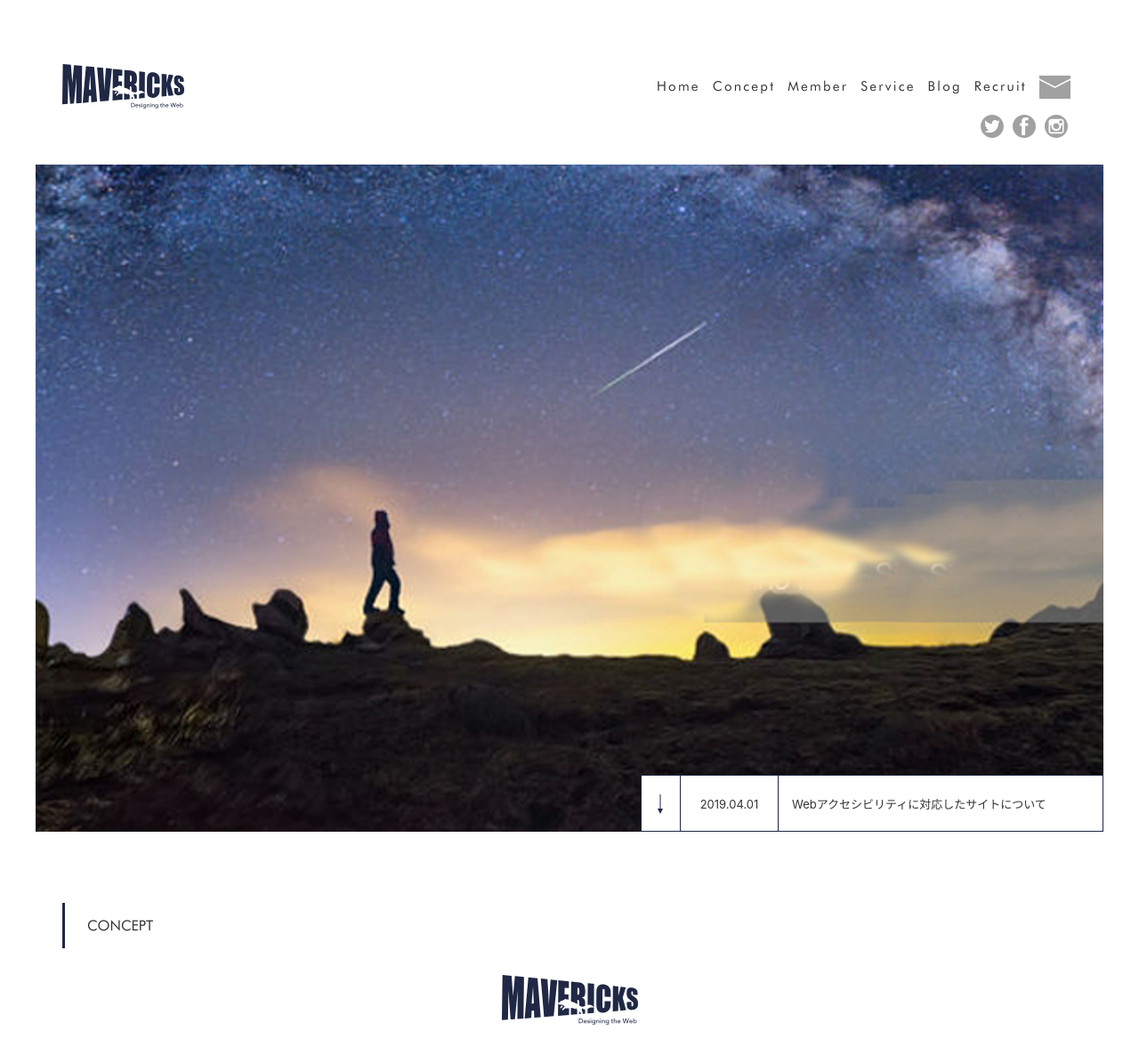
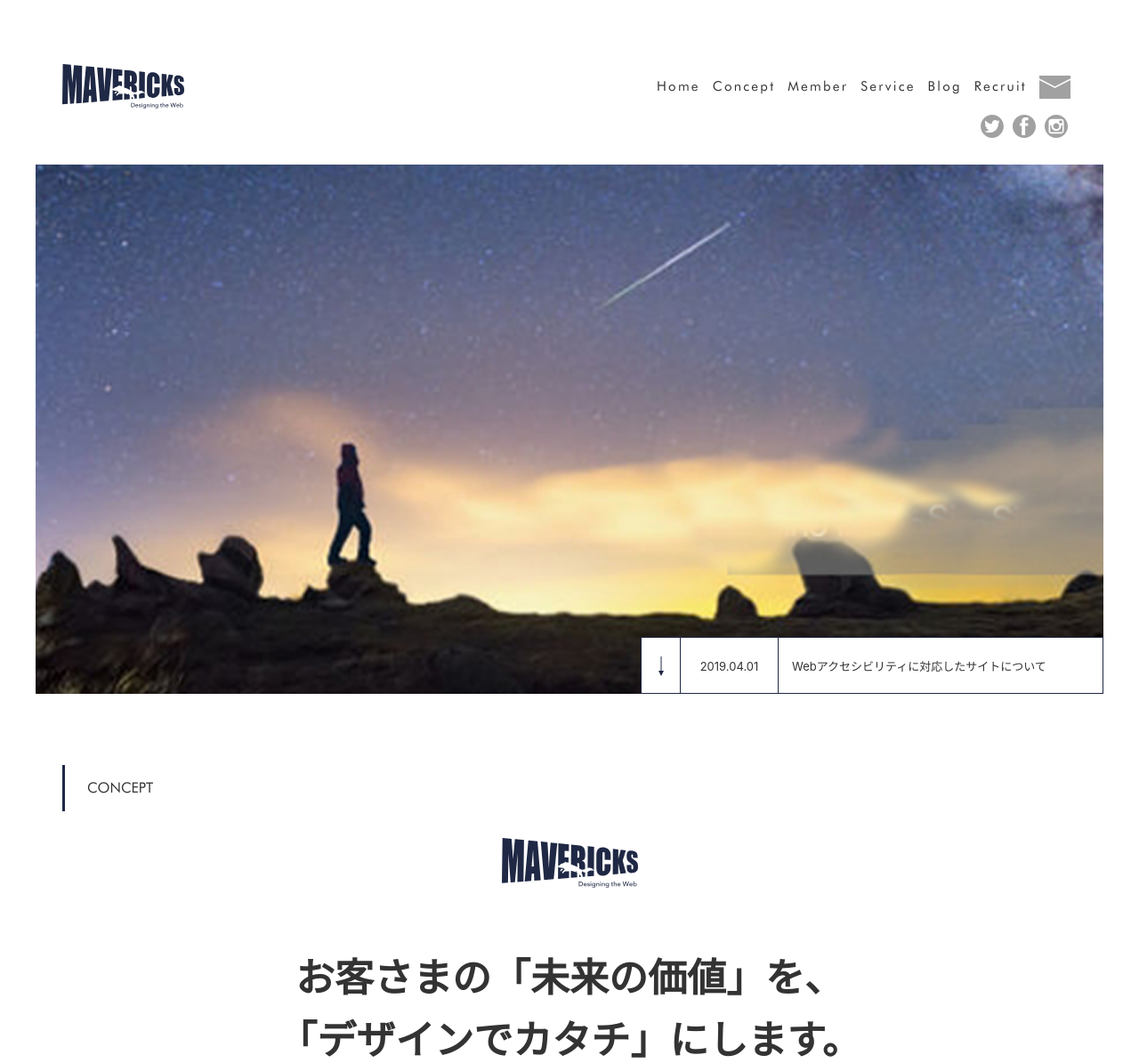
Before and after one commit to furutaman/mavericks, a PHP site: page / in a window 1280 px wide. Shown: the top 1195 px of the page at 89% size. Run offline with PHP 8.4, Linux system fonts and the light colour scheme.

Commit message:
トップページメインイメージアニメーション追加

```diff
--- a/app/product/assets/css/common.css
+++ b/app/product/assets/css/common.css
@@ -1016,6 +1016,7 @@
   width: 100%;
   height: 100%;
   background: rgba(31, 40, 40, 0.2);
+  z-index: 2;
 }
 
 /* -------
@@ -1104,6 +1105,7 @@
   background: #1f2844;
   -webkit-transition: .6s;
   transition: .6s;
+  z-index: 3;
 }
 
 .gn--clone.active {
@@ -1392,8 +1394,8 @@
     height: 100%;
   }
   header {
-    margin: 10px 0 0 0;
-    padding: 0 10px;
+    margin: 15px 0 0 0;
+    padding: 0 20px;
   }
   .logo {
     float: left;
--- a/app/product/assets/css/top.css
+++ b/app/product/assets/css/top.css
@@ -47,6 +47,7 @@
 メインイメージ
 ------- */
 .wrap_main-img {
+  margin: 50px 0 0;
   padding: 0 40px;
 }
 
@@ -54,11 +55,47 @@
   position: relative;
   width: 100%;
   height: 750px;
-  margin: 50px 0 0;
+  overflow: hidden;
+}
+
+.main-img:after {
+  content: "";
+  position: absolute;
+  top: 0;
+  display: block;
+  width: 100%;
+  height: 100%;
   background: url("../img/img_main.jpg") no-repeat;
   -webkit-background-size: cover;
           background-size: cover;
   background-position: center;
+  -webkit-transform: scale(1.3);
+      -ms-transform: scale(1.3);
+          transform: scale(1.3);
+  -webkit-animation: mainImg 15s linear 0.5s infinite alternate;
+          animation: mainImg 15s linear 0.5s infinite alternate;
+}
+
+@-webkit-keyframes mainImg {
+  0% {
+    -webkit-transform: scale(1.3);
+            transform: scale(1.3);
+  }
+  100% {
+    -webkit-transform: scale(1);
+            transform: scale(1);
+  }
+}
+
+@keyframes mainImg {
+  0% {
+    -webkit-transform: scale(1.3);
+            transform: scale(1.3);
+  }
+  100% {
+    -webkit-transform: scale(1);
+            transform: scale(1);
+  }
 }
 
 .main-img_info {
@@ -69,6 +106,7 @@
   background: #fff;
   font-size: 20.8px;
   font-size: 1.3rem;
+  z-index: 1;
 }
 
 .arrow_downward {
@@ -84,7 +122,9 @@
   content: "";
   position: absolute;
   top: 21px;
-  left: 20px;
+  left: 0;
+  right: 0;
+  margin: 0 auto;
   width: 2px;
   height: 16px;
   background: #1f2844;
@@ -97,7 +137,9 @@
   content: "";
   position: absolute;
   top: 37px;
-  left: 18px;
+  left: 0;
+  right: 0;
+  margin: 0 auto;
   width: 0;
   height: 0;
   border: solid 3px transparent;
--- a/app/product/assets/js/common.js
+++ b/app/product/assets/js/common.js
@@ -6,7 +6,6 @@
   $('#js-gn').children('ul').clone().appendTo('#js-gn--clone');
 
 });
-
 
 
 /* -------
@@ -68,3 +67,21 @@
   });
 
 });
+
+
+/* -------
+mainImageをfirst Viewで全画面に
+------- */
+jQuery(function($){
+
+  var h;　//mainImgに設定する高さ
+  var h_st;　//mainImgのY座標
+  var gap = 20;　//mainImg下部の余白
+
+	$(window).on('load resize',function() {
+      h_st = $('#js-main-img').offset().top;
+      h = $(window).height() - h_st - gap;
+	    $("#js-main-img").css("height", h + "px");
+	});
+
+});
--- a/app/product/index.html
+++ b/app/product/index.html
@@ -99,7 +99,7 @@
 
 <!-- Main Img -->
 <div class="wrap_main-img">
-  <div class="main-img">
+  <div id="js-main-img" class="main-img">
     <div class="main-img_info u-clearfix">
       <a href="#" class="arrow_downward"></a>
       <dl>
--- a/app/src/assets/sass/_common_pc.scss
+++ b/app/src/assets/sass/_common_pc.scss
@@ -53,6 +53,7 @@
   width: 100%;
   height: 100%;
   background: rgba(31,40,40,0.2);
+  z-index: 2;
 }
 
 /* -------
@@ -128,6 +129,7 @@
   border: solid 15px #fff;
   background: $color-base;
 	transition: .6s;
+  z-index: 3;
 }
 .gn--clone.active {
   right: 0;
--- a/app/src/assets/sass/_common_sp.scss
+++ b/app/src/assets/sass/_common_sp.scss
@@ -7,8 +7,8 @@
 }
 
 header {
-  margin: 10px 0 0 0;
-  padding: 0 10px;
+  margin: 15px 0 0 0;
+  padding: 0 20px;
 }
 .logo {
   float: left;
```
Also changed, not shown: other parts of app/product/assets/css/top.css (+30 -3 lines), app/src/assets/sass/_top_pc.scss (+26 -6 lines), app/src/assets/sass/_top_sp.scss (+32 -6 lines).
